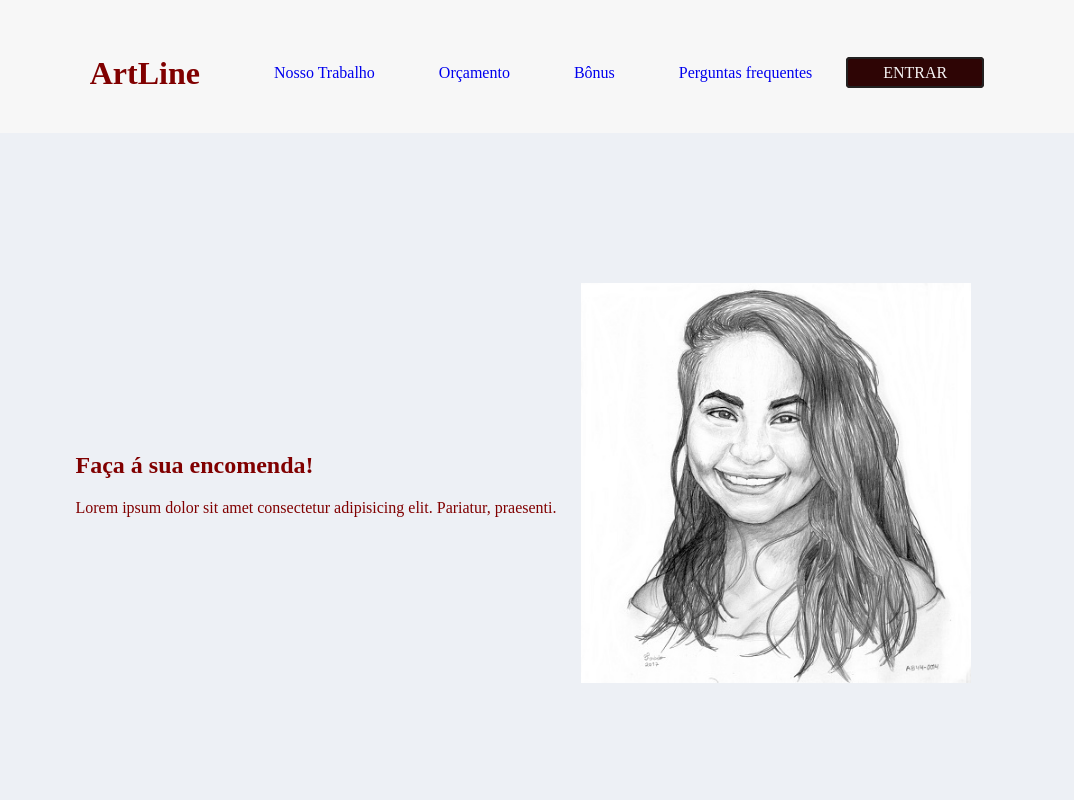
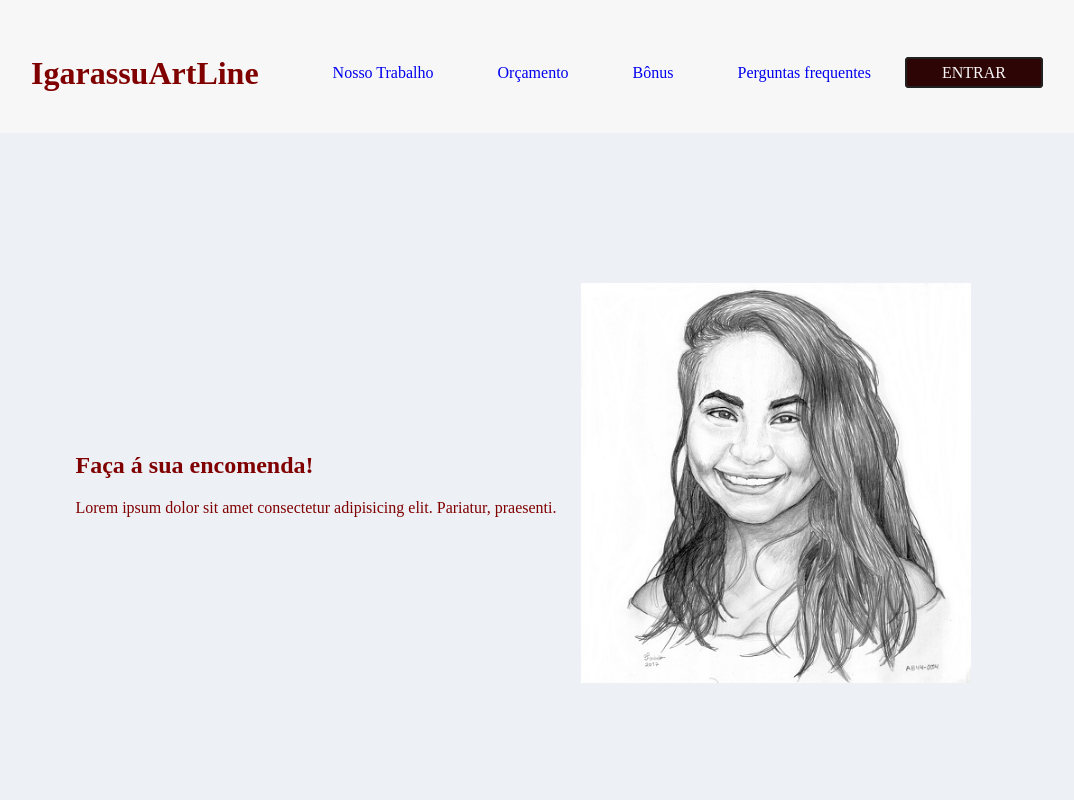
Before and after one commit to fabioyferreira/lading-page, a plain HTML site: page index.html in a window 1280 px wide. Shown: the top 800 px of the page, without its empty margins (105-1179 px from the left). Drawn offline with Linux system fonts and the light colour scheme.

Commit message:
colaboradores

```diff
--- a/index.html
+++ b/index.html
@@ -10,7 +10,7 @@
 <body>
 		<header>
 				<div id="titulo">
-					<h1>ArtLine</h1>
+					<h1>IgarassuArtLine</h1>
 				</div>
 			<ul>
 				<a href="#"><li> Nosso Trabalho</li></a>
```
